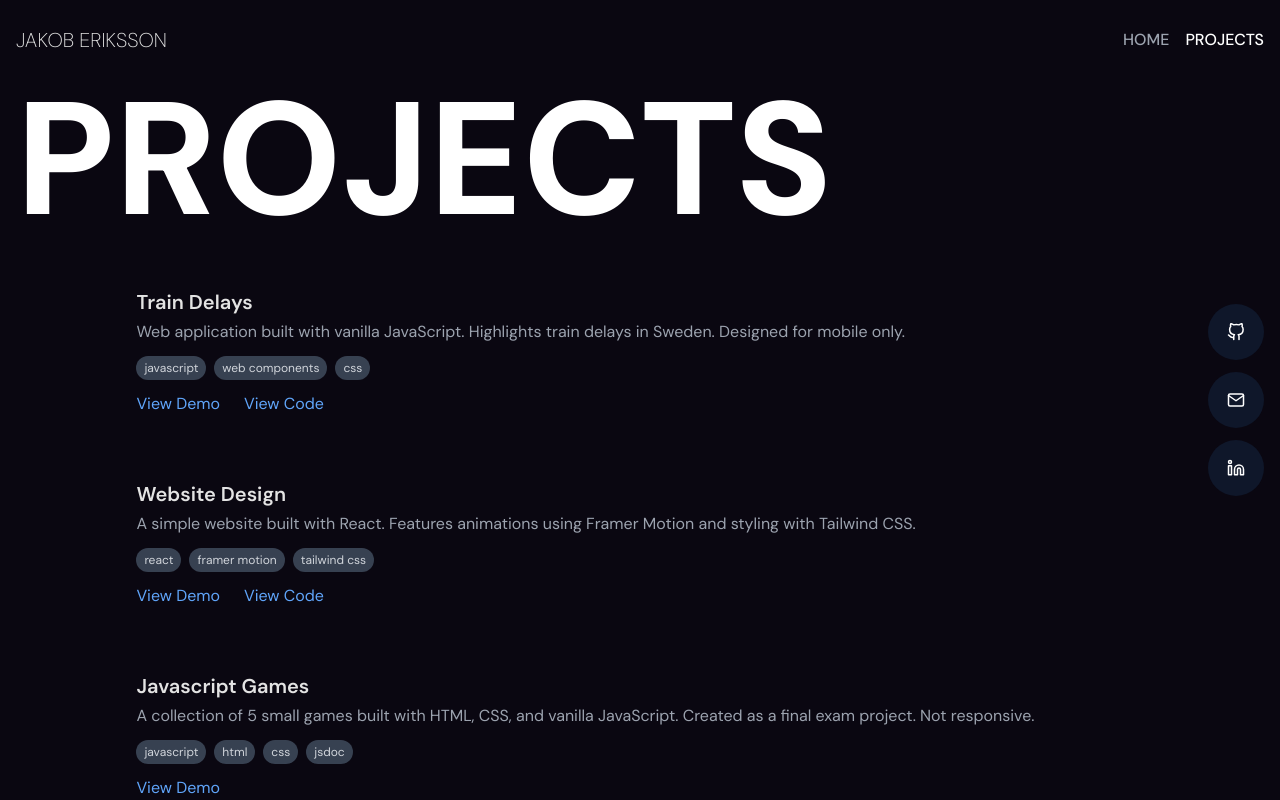
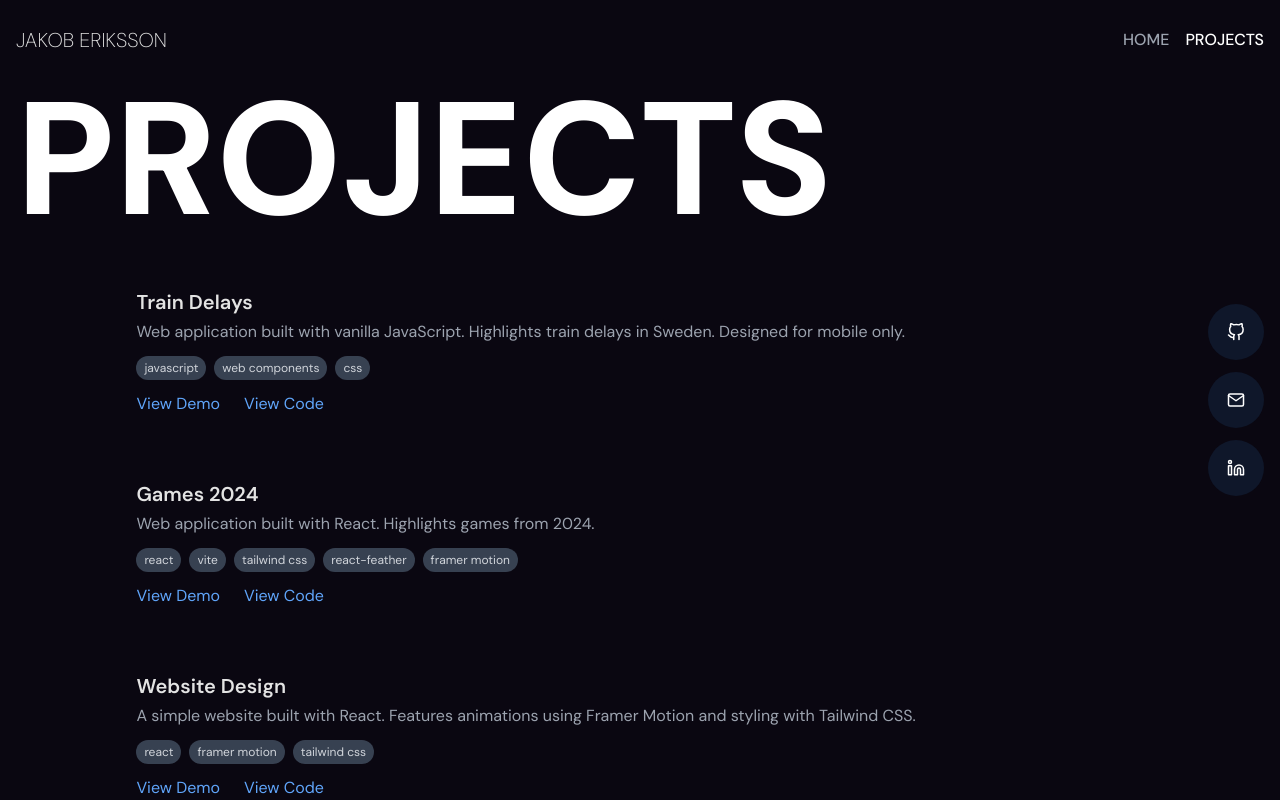
Before and after one commit to jkberiksson/portfolio, a React (Vite) app: page /projects in a window 1280 px wide. Shown: the top 800 px of the page. Built offline with nearby package versions, Linux system fonts and the light colour scheme.

Commit message:
Add project

```diff
--- a/src/data/data.js
+++ b/src/data/data.js
@@ -5,6 +5,13 @@ export const projects = [
         link: 'https://www.student.bth.se/~jaei23/dbwebb-kurser/webapp/me/kmom10/proj/',
         repo: 'https://github.com/jkberiksson/train-delays',
         tags: ['javascript', 'web components', 'css'],
+    },
+    {
+        title: 'Games 2024',
+        description: 'Web application built with React. Highlights games from 2024.',
+        link: 'https://jkberiksson-popgames2024.netlify.app/',
+        repo: 'https://github.com/jkberiksson/games',
+        tags: ['react', 'vite', 'tailwind css', 'react-feather', 'framer motion'],
     },
     {
         title: 'Website Design',
@@ -15,13 +22,15 @@ export const projects = [
     },
     {
         title: 'Javascript Games',
-        description: 'A collection of 5 small games built with HTML, CSS, and vanilla JavaScript. Created as a final exam project. Not responsive.',
+        description:
+            'A collection of 5 small games built with HTML, CSS, and vanilla JavaScript. Created as a final exam project. Not responsive.',
         link: 'https://www.student.bth.se/~jaei23/dbwebb-kurser/js/me/public/kmom10.html',
         tags: ['javascript', 'html', 'css', 'jsdoc'],
     },
     {
         title: 'Portfolio Design',
-        description: 'A portfolio site to practice CSS skills. Built with the Pico CMS and Twig template engine, using Sass for styling and Markdown for content.',
+        description:
+            'A portfolio site to practice CSS skills. Built with the Pico CMS and Twig template engine, using Sass for styling and Markdown for content.',
         link: 'https://www.student.bth.se/~jaei23/dbwebb-kurser/design/me/kmom10/',
         tags: ['html', 'css', 'sass', 'pico', 'twig', 'markdown'],
     },
@@ -47,7 +56,8 @@ export const projects = [
     },
     {
         title: 'Image Gallery App',
-        description: 'An image gallery app built with React. Uses Framer Motion for animations and Styled Components for CSS. Not responsive.',
+        description:
+            'An image gallery app built with React. Uses Framer Motion for animations and Styled Components for CSS. Not responsive.',
         link: 'https://jkberiksson-image-gallery.netlify.app/',
         repo: 'https://github.com/jkberiksson/image-gallery',
         tags: ['react', 'framer motion', 'styled components', 'feather icons'],
```
